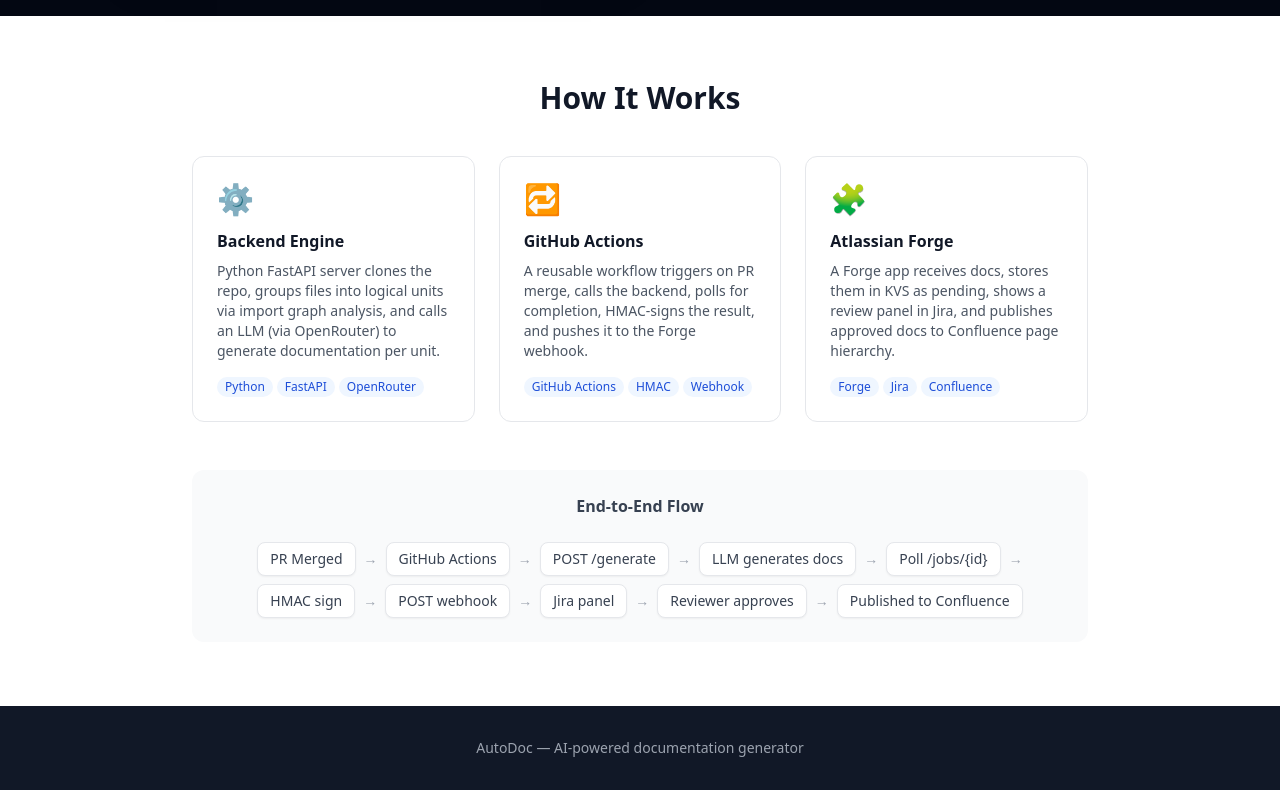
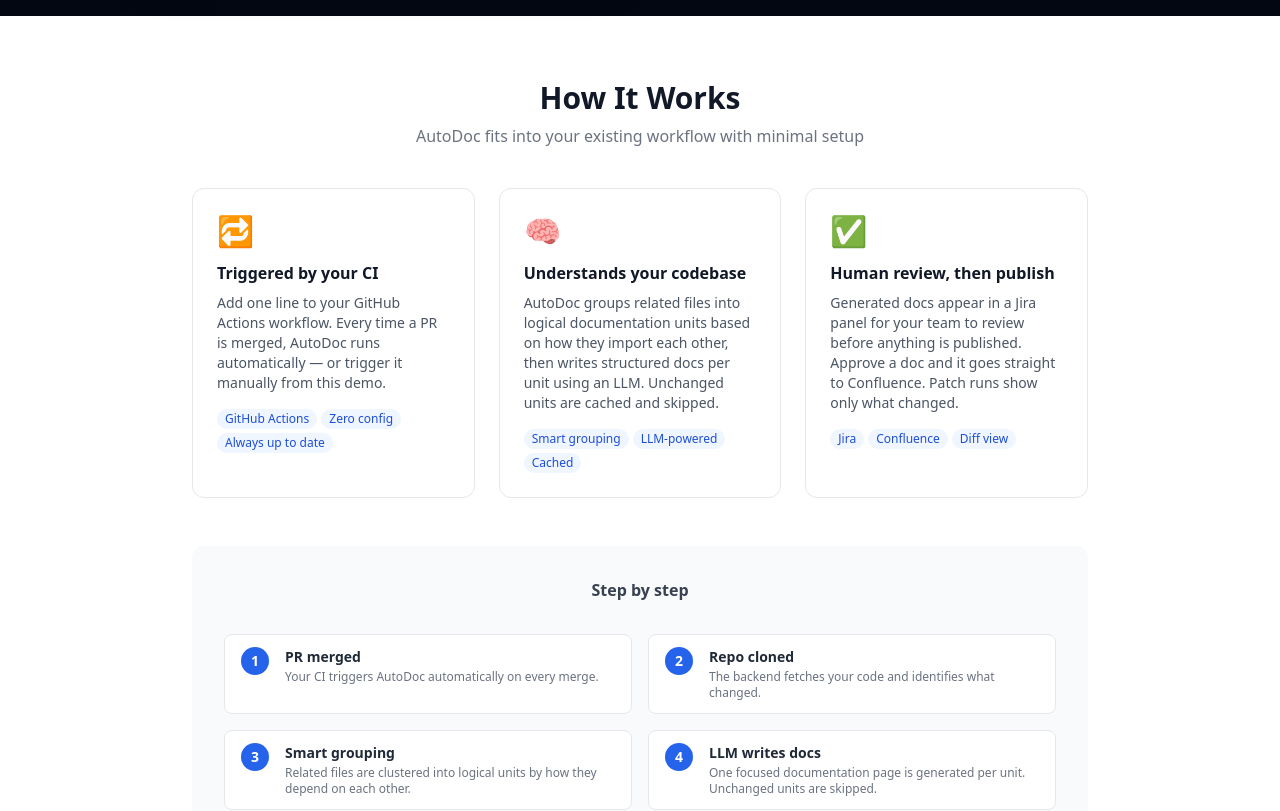
Before and after one commit to ZayanMA/Part3_Auto_Doc, a Next.js app in the folder demo-website/: page / in a window 1280 px wide. Shown: the part 2380-3191 px from the top of the page. Before the commit the page ends 3170 px from the top, so only its background shows below. Built offline with nearby package versions, Linux system fonts and the light colour scheme.

Commit message:
updating how it works section and adding example refs for patch mode

```diff
--- a/demo-website/app/page.tsx
+++ b/demo-website/app/page.tsx
@@ -198,26 +198,29 @@
           <div className="max-w-4xl mx-auto">
             <div className="text-center mb-10">
               <h2 className="text-3xl font-bold text-gray-900">How It Works</h2>
+              <p className="text-gray-500 mt-2">AutoDoc fits into your existing workflow with minimal setup</p>
             </div>
+
+            {/* Three value cards */}
             <div className="grid grid-cols-1 md:grid-cols-3 gap-6">
               {[
                 {
-                  title: 'Backend Engine',
-                  icon: '⚙️',
-                  desc: 'Python FastAPI server clones the repo, groups files into logical units via import graph analysis, and calls an LLM (via OpenRouter) to generate documentation per unit.',
-                  tags: ['Python', 'FastAPI', 'OpenRouter'],
+                  title: 'Triggered by your CI',
+                  icon: '🔁',
+                  desc: 'Add one line to your GitHub Actions workflow. Every time a PR is merged, AutoDoc runs automatically — or trigger it manually from this demo.',
+                  tags: ['GitHub Actions', 'Zero config', 'Always up to date'],
                 },
                 {
-                  title: 'GitHub Actions',
-                  icon: '🔁',
-                  desc: 'A reusable workflow triggers on PR merge, calls the backend, polls for completion, HMAC-signs the result, and pushes it to the Forge webhook.',
-                  tags: ['GitHub Actions', 'HMAC', 'Webhook'],
+                  title: 'Understands your codebase',
+                  icon: '🧠',
+                  desc: 'AutoDoc groups related files into logical documentation units based on how they import each other, then writes structured docs per unit using an LLM. Unchanged units are cached and skipped.',
+                  tags: ['Smart grouping', 'LLM-powered', 'Cached'],
                 },
                 {
-                  title: 'Atlassian Forge',
-                  icon: '🧩',
-                  desc: 'A Forge app receives docs, stores them in KVS as pending, shows a review panel in Jira, and publishes approved docs to Confluence page hierarchy.',
-                  tags: ['Forge', 'Jira', 'Confluence'],
+                  title: 'Human review, then publish',
+                  icon: '✅',
+                  desc: 'Generated docs appear in a Jira panel for your team to review before anything is published. Approve a doc and it goes straight to Confluence. Patch runs show only what changed.',
+                  tags: ['Jira', 'Confluence', 'Diff view'],
                 },
               ].map((card) => (
                 <div key={card.title} className="border border-gray-200 rounded-xl p-6 hover:shadow-md transition-shadow">
@@ -233,28 +236,27 @@
               ))}
             </div>
 
-            {/* Flow diagram */}
-            <div className="mt-12 bg-gray-50 rounded-xl p-6">
-              <h3 className="text-center font-semibold text-gray-700 mb-6">End-to-End Flow</h3>
-              <div className="flex flex-wrap items-center justify-center gap-2 text-sm">
+            {/* Numbered steps */}
+            <div className="mt-12 bg-gray-50 rounded-xl p-8">
+              <h3 className="text-center font-semibold text-gray-700 mb-8">Step by step</h3>
+              <div className="grid grid-cols-1 sm:grid-cols-2 gap-4">
                 {[
-                  'PR Merged',
-                  'GitHub Actions',
-                  'POST /generate',
-                  'LLM generates docs',
-                  'Poll /jobs/{id}',
-                  'HMAC sign',
-                  'POST webhook',
-                  'Jira panel',
-                  'Reviewer approves',
-                  'Published to Confluence',
-                ].map((step, i, arr) => (
-                  <span key={i} className="flex items-center gap-2">
-                    <span className="bg-white border border-gray-200 rounded-lg px-3 py-1.5 font-medium text-gray-700 shadow-sm">
-                      {step}
+                  { n: 1, title: 'PR merged',          desc: 'Your CI triggers AutoDoc automatically on every merge.' },
+                  { n: 2, title: 'Repo cloned',        desc: 'The backend fetches your code and identifies what changed.' },
+                  { n: 3, title: 'Smart grouping',     desc: 'Related files are clustered into logical units by how they depend on each other.' },
+                  { n: 4, title: 'LLM writes docs',    desc: 'One focused documentation page is generated per unit. Unchanged units are skipped.' },
+                  { n: 5, title: 'Jira review panel',  desc: 'Your team sees the new docs — and any diffs — inside the Jira issue for that PR.' },
+                  { n: 6, title: 'Published',          desc: 'Approved docs are pushed to Confluence automatically, organised by kind.' },
+                ].map(({ n, title, desc }) => (
+                  <div key={n} className="flex gap-4 items-start bg-white rounded-lg border border-gray-200 px-4 py-3">
+                    <span className="flex-shrink-0 w-7 h-7 rounded-full bg-blue-600 text-white text-sm font-bold flex items-center justify-center">
+                      {n}
                     </span>
-                    {i < arr.length - 1 && <span className="text-gray-400">→</span>}
-                  </span>
+                    <div>
+                      <p className="font-semibold text-gray-800 text-sm">{title}</p>
+                      <p className="text-xs text-gray-500 mt-0.5">{desc}</p>
+                    </div>
+                  </div>
                 ))}
               </div>
             </div>
--- a/demo-website/components/input/GitUrlForm.tsx
+++ b/demo-website/components/input/GitUrlForm.tsx
@@ -53,8 +53,8 @@
           onClick={() => {
             setUrl('https://github.com/microsoft/markitdown')
             setMode('patch')
-            setBase('HEAD~1')
-            setHead('HEAD')
+            setBase('1736565')
+            setHead('8a9d8f1')
           }}
           className="mt-1.5 text-xs text-blue-600 hover:underline"
         >
```
